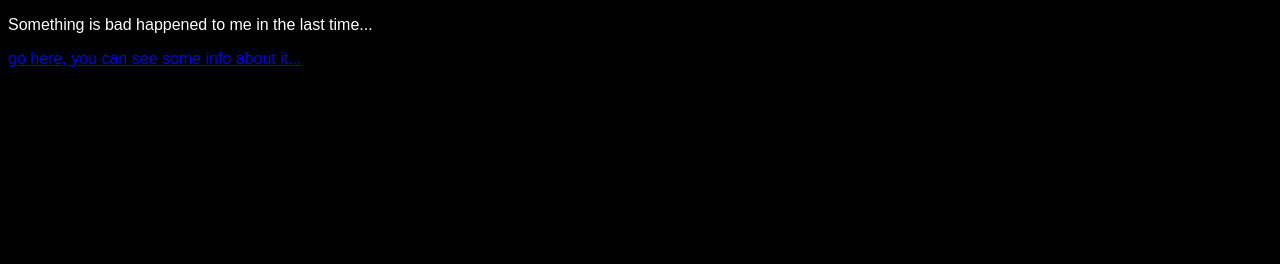
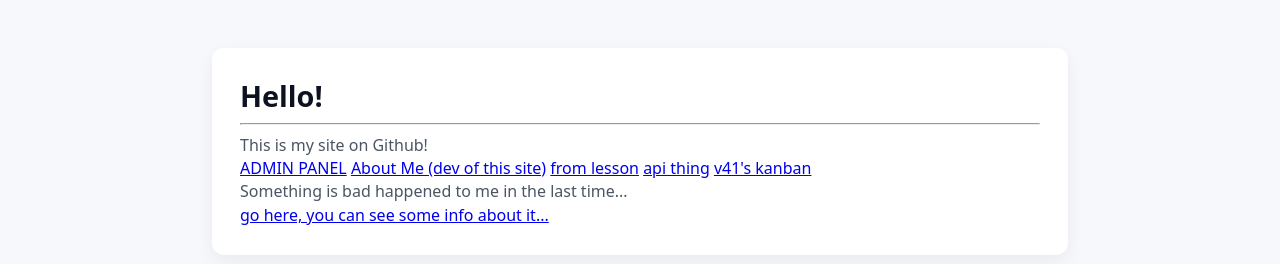
Before and after one commit to vanvani41/vanvani41.github.io, a plain HTML site: page index.html in a window 1280 px wide. Drawn offline with Linux system fonts and the light colour scheme.

Commit message:
brang/brung (idk) the normal index.html back

```diff
--- a/index.html
+++ b/index.html
@@ -5,7 +5,7 @@
     <meta name="viewport" content="width=device-width,initial-scale=1">
     <title>v41's site</title>
     <style>
-      /* Minimal, neutral styling
+      /* Minimal, neutral styling */
       :root{
           --bg:#f6f8fb;--card:#ffffff;--text:#0b1220;--muted:#4b5563
       }
@@ -36,23 +36,23 @@
           color:var(--muted);
           line-height:1.5
       }
-          <main class="wrap">
-    <h1>Hello!</h1>
-      <hr>
-      <p>This is my site on Github!</p>
-      <a href="https://vanvani41.github.io/admin-panel">ADMIN PANEL</a> <a href="https://vanvani41.github.io/about-me">About Me (dev of this site)</a> <a href="https://vanvani41.github.io/robocode-lesson">from lesson</a> <a href="https://vanvani41.github.io/api-thing">api thing</a> <a href="https://vanvani41.github.io/v41-kanban">v41's kanban</a> <a href="https://vanvani41.github.io/v41tool/doxed"></a>
-  </main>
-        */
-    body{
+
+    /*body{
       background-color: #000000;
       font-family: Arial, sans-serif;
     }
     p{
       color: #ffffff;
-    }
+    }*/
     </style>
 </head>
 <body>
-    <p>Something is bad happened to me in the last time... <a href="https://vanvani41.github.io/what-happened-to-me.html"><p>go here, you can see some info about it...</p></a></p>
+  <main class="wrap">
+      <h1>Hello!</h1>
+      <hr>
+      <p>This is my site on Github!</p>
+      <a href="https://vanvani41.github.io/admin-panel">ADMIN PANEL</a> <a href="https://vanvani41.github.io/about-me">About Me (dev of this site)</a> <a href="https://vanvani41.github.io/robocode-lesson">from lesson</a> <a href="https://vanvani41.github.io/api-thing">api thing</a> <a href="https://vanvani41.github.io/v41-kanban">v41's kanban</a> <a href="https://vanvani41.github.io/v41tool/doxed"></a>
+      <p>Something is bad happened to me in the last time... <a href="https://vanvani41.github.io/what-happened-to-me.html"><p>go here, you can see some info about it...</p></a></p>
+  </main>
 </body>
 </html>
```
